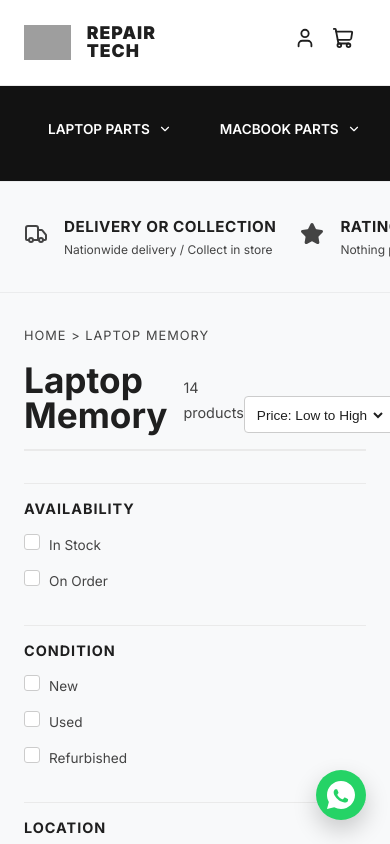
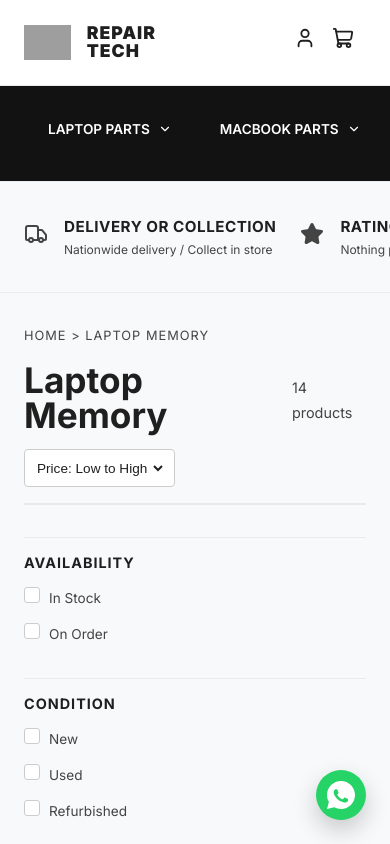
Before and after one commit to haiderzaman7436-cmyk/repairtechrb, a React (Vite) app: page /shop/laptop-parts/memory in a window 390 px wide. Shown: the top 844 px of the page. Built offline with nearby package versions, Linux system fonts and the light colour scheme; grey boxes are pictures that could not be loaded.

Commit message:
Fix sorting dropdown being pushed off screen on mobile

```diff
--- a/src/index.css
+++ b/src/index.css
@@ -2422,6 +2422,8 @@ h4 {
   display: flex;
   justify-content: space-between;
   align-items: flex-end;
+  flex-wrap: wrap;
+  gap: 1rem;
   margin-bottom: 2rem;
   border-bottom: 2px solid #eaeaea;
   padding-bottom: 1rem;
```
